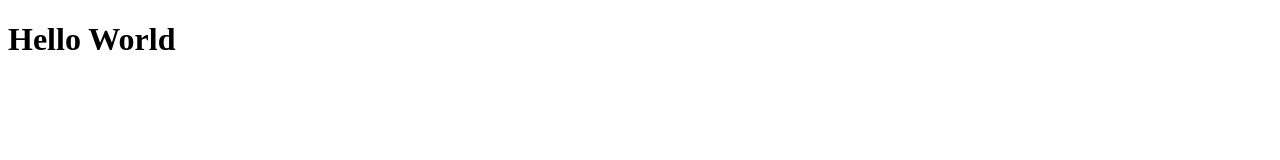
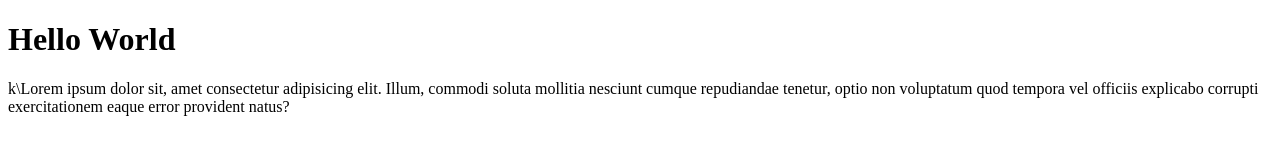
Before and after one commit to CahraWiraSandi/webSandi-git-test, a plain HTML site: page index.html in a window 1280 px wide. Drawn offline with Linux system fonts and the light colour scheme.

Commit message:
menabahkan paragraph

```diff
--- a/index.html
+++ b/index.html
@@ -10,6 +10,9 @@
 
 <body>
     <h1>Hello World</h1>
+    <p>k\Lorem ipsum dolor sit, amet consectetur adipisicing elit. Illum, commodi soluta mollitia nesciunt cumque
+        repudiandae tenetur, optio non voluptatum quod tempora vel officiis explicabo corrupti exercitationem eaque
+        error provident natus?</p>
 </body>
 
 </html>
```
